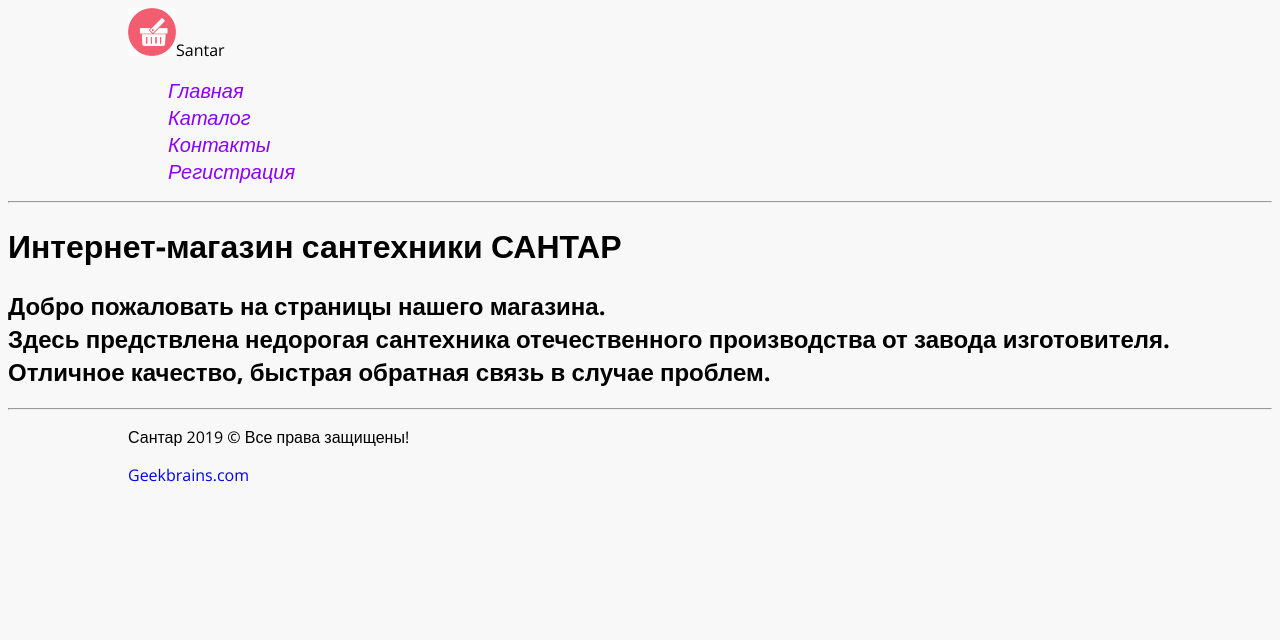
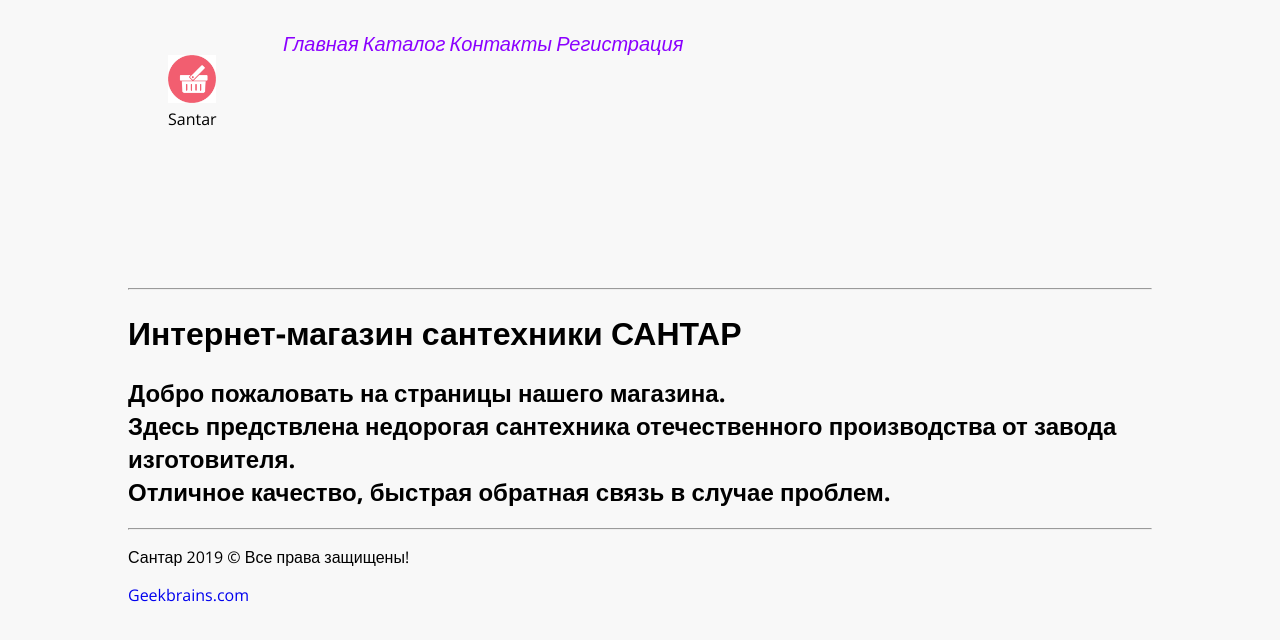
Before and after one commit to dtumanenkov/HTMLCSS, a plain HTML site: page index.html in a window 1280 px wide. Drawn offline with nearby package versions, Linux system fonts and the light colour scheme.

Commit message:
Lesson5_1

```diff
--- a/index.html
+++ b/index.html
@@ -8,7 +8,7 @@
     <link href="https://fonts.googleapis.com/css?family=Open+Sans:300,400,600,700&amp;subset=cyrillic" rel="stylesheet"> </head>
 
 <body>
-    <header>
+   <div class="container">
         <div class="header">
             <div class="logo"><img src="img/Logo.png"><span class="shop_name">Santar</span></div>
             <ul class="menu">
@@ -18,12 +18,13 @@
                 <li><a href="registration.html">Регистрация</a></li>
             </ul>
         </div>
-    </header>
+
     <hr>
     <h1>Интернет-магазин сантехники САНТАР</h1>
     <h2> Добро пожаловать на&nbsp;страницы нашего магазина.<br> Здесь предствлена недорогая сантехника отечественного производства от&nbsp;завода изготовителя.<br>
 Отличное качество, быстрая обратная связь в&nbsp;случае проблем.</h2>
-    <hr> </body>
+    <hr></div> </body>
+
 <footer>
     <div class="footer">
         <p> Сантар 2019&nbsp;&copy; Все права защищены! </p>
--- a/style.css
+++ b/style.css
@@ -5,8 +5,13 @@ body{
 .menu li{
     font-style: italic;
     list-style-type: none;
+    display: inline-block;
+}
+.menu{
+    margin-left: 100px;
+    margin-top: 30px;
+}
 
-}
 a{
     text-decoration: none;
 }
@@ -104,7 +109,11 @@ fieldset{
     height: 48px;
 }
 .logo{
-
+    margin-left: 25px;
+    margin-top: 25px;
+    width:48px;
+    height: 48px;
+    float: left;
 }
 .shop_name{
 
@@ -112,9 +121,13 @@ fieldset{
 .shop_name:hover:after{
     content: "   - интернет магазин";
 }
+.container{
+    width:1024px;
+    margin: 0 auto;
+}
 .header {
     width: 100%;
-    max-width: 1024px;
+    height:250px;
     padding: 0 15px;
     margin: 0 auto;
 }
```
